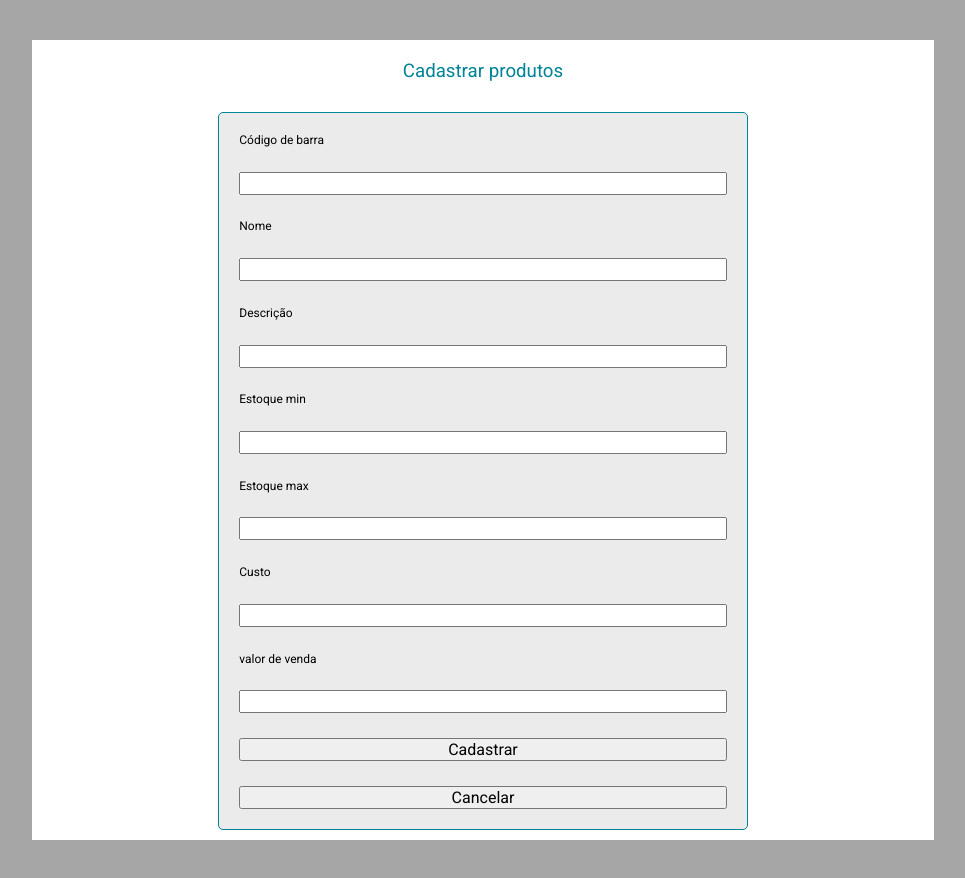
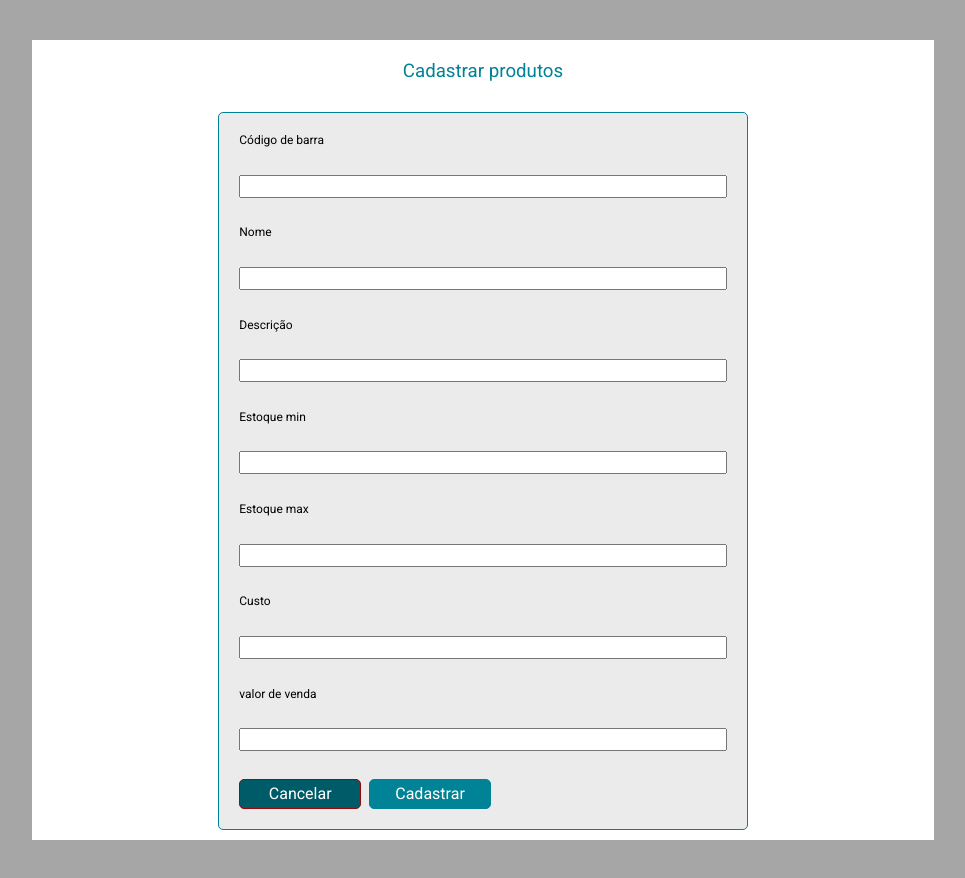
Before and after one commit to cleitonomariano/Teste-Imagens-folheados, a React (Create React App) app: page / in a window 1280 px wide. Shown: the whole page, without its empty margins (157-1122 px from the left). Built offline with nearby package versions, Linux system fonts and the light colour scheme.

Commit message:
feature/7-button

```diff
--- a/package.json
+++ b/package.json
@@ -10,6 +10,7 @@
     "@types/node": "^12.0.0",
     "@types/react": "^17.0.0",
     "@types/react-dom": "^17.0.0",
+    "polished": "^4.1.1",
     "react": "^17.0.1",
     "react-dom": "^17.0.1",
     "react-scripts": "4.0.3",
--- /dev/null
+++ b/src/Components/Button/index.tsx
@@ -0,0 +1,17 @@
+import styled from 'styled-components';
+import { shade } from 'polished';
+
+const Button = styled.button`
+  width: 25%;
+  height: 30px;
+  border: 1px solid #008396;
+  background: #008396;
+  color: #fff;
+  border-radius: 5px;
+  outline: none;
+  transition: 0.5s;
+  &:hover {
+    background: ${shade(0.3, '#008396')};
+  }
+`;
+export default Button;
--- a/src/Pages/Register/Register.tsx
+++ b/src/Pages/Register/Register.tsx
@@ -2,6 +2,7 @@
 import React from 'react';
 
 import { Container, Content } from './styles';
+import Button from '../../Components/Button';
 
 const Register: React.FC = () => (
   <>
@@ -24,8 +25,12 @@ const Register: React.FC = () => (
           <input type="number" />
           <label>valor de venda</label>
           <input type="number" />
-          <button type="submit">Cadastrar</button>
-          <button type="submit">Cancelar</button>
+          <div className="buttonDiv">
+            <Button className="cancelar" type="submit">
+              Cancelar
+            </Button>
+            <Button type="submit">Cadastrar</Button>
+          </div>
         </form>
       </Content>
     </Container>
--- a/src/Pages/Register/styles.ts
+++ b/src/Pages/Register/styles.ts
@@ -1,4 +1,5 @@
 import styled from 'styled-components';
+import { shade } from 'polished';
 
 export const Container = styled.div`
   height: 100vh;
@@ -32,4 +33,16 @@ export const Content = styled.div`
     text-align: left;
     overflow: hidden;
   }
+  .buttonDiv {
+    display: flex;
+    gap: 8px;
+    .cancelar {
+      background: ${shade(0.3, '#008396')};
+      color: #fff;
+      border: 1px solid #970808;
+      &:hover {
+        background: #008396;
+      }
+    }
+  }
 `;
```
Also changed, not shown: 1 other file (tests, documents, lock files or other folders).
